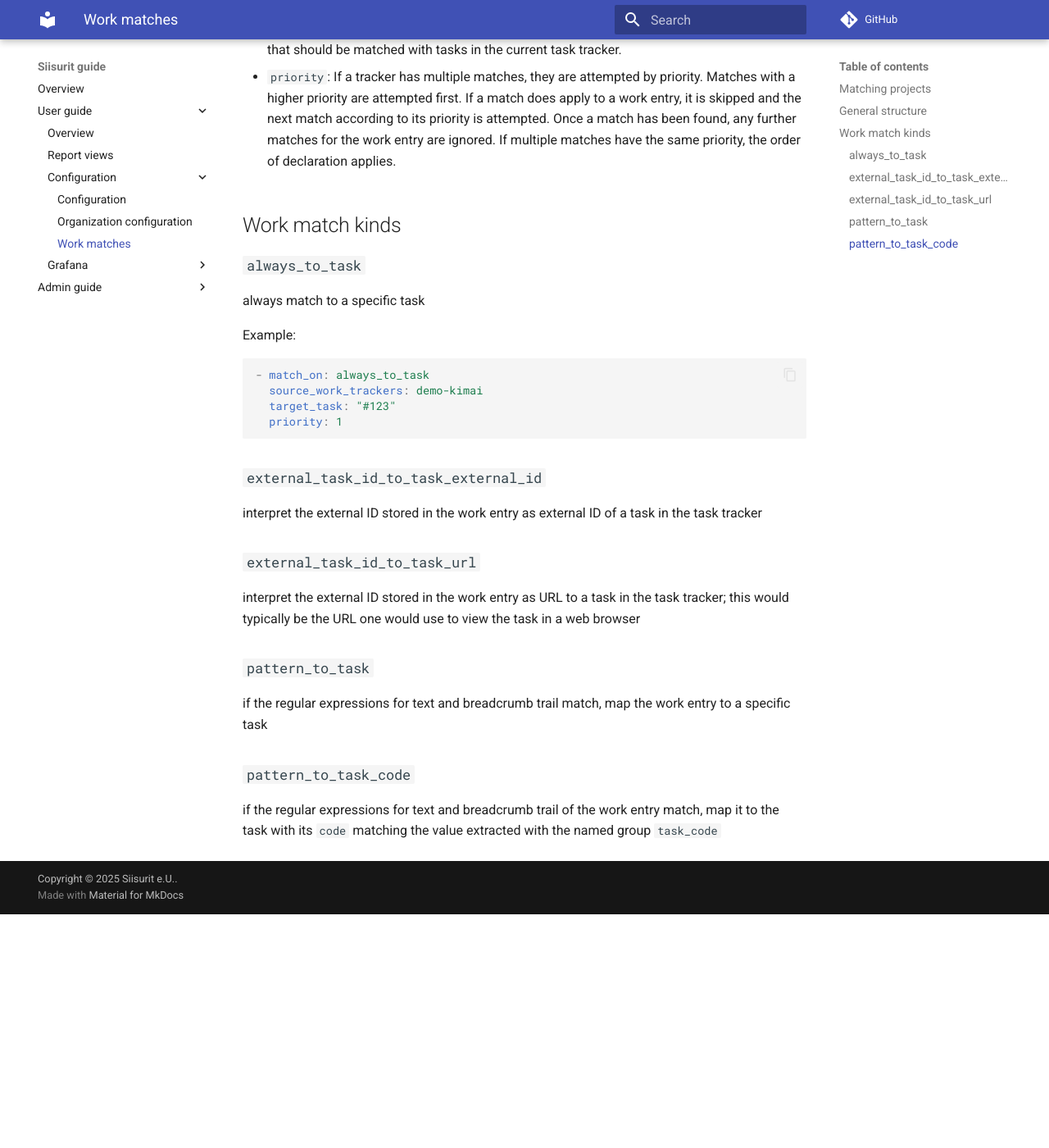
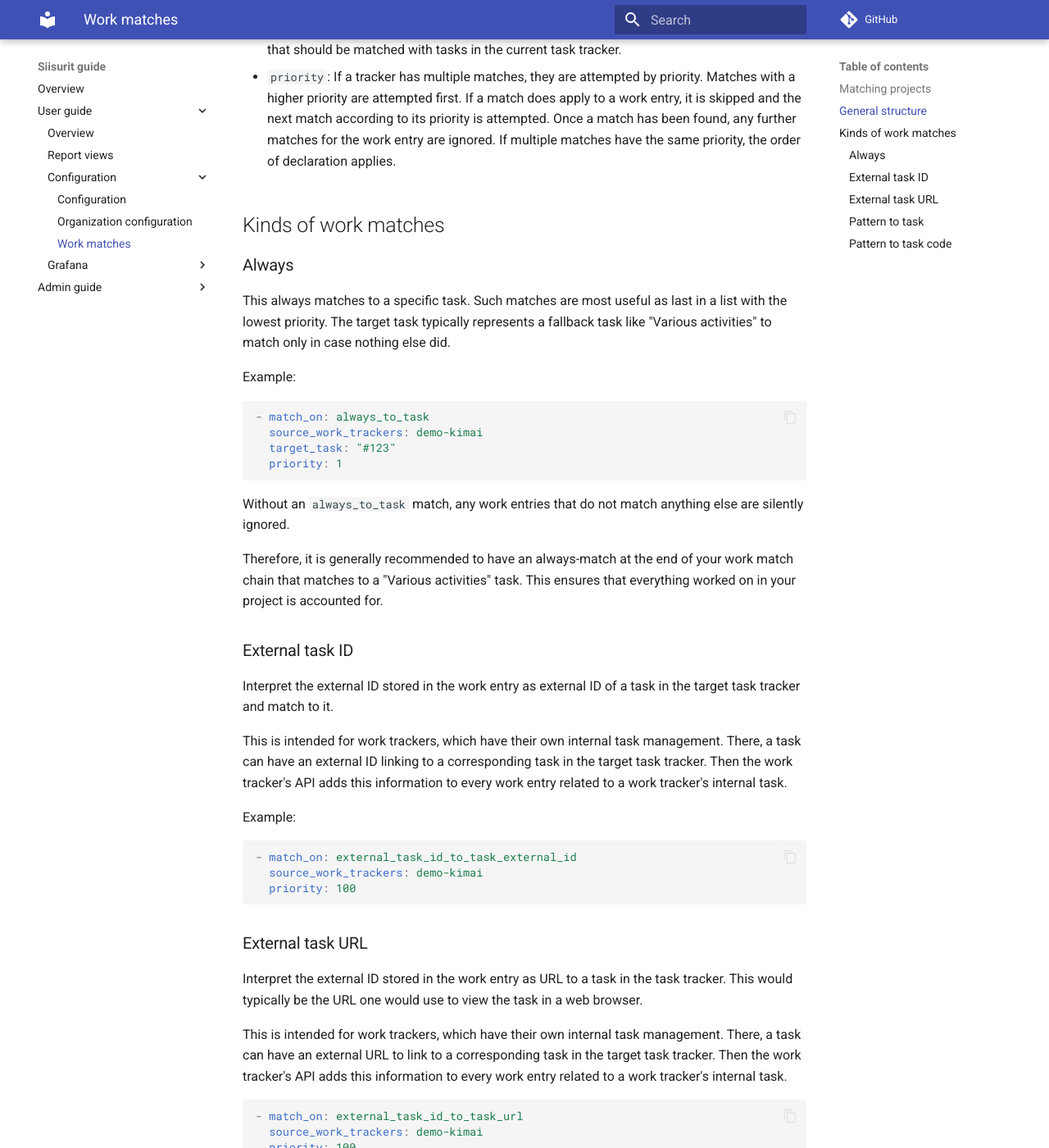
Before and after one commit to siisurit/siisurit_guide, an MkDocs documentation site: the page built from guide/user/configuration/work-matches.md, in a window 1280 px wide and 1400 px high, scrolled down 997 px. Shown: the whole window at 82% size. Built offline with MkDocs 1.6.1 and Material for MkDocs 9.7.7, drawn with Linux system fonts in a browser that asks for light colours; comment, search, counter and statistics services are not loaded; before the commit the page ends 2112 px from its top, so only the background shows below that; some of the changed text lies outside the part shown.

````diff
--- a/guide/user/configuration/work-matches.md
+++ b/guide/user/configuration/work-matches.md
@@ -22,16 +22,16 @@ They can have the following attributes:
 
   For details, see section "[Work match kinds](#work-match-kinds)".
 
-- `source_work_trackers`: A list of names of source work tracker containing the work entries that should be matched with tasks in the current task tracker.
+- `source_work_trackers`: A list of source work tracker names containing the work entries that should be matched with tasks in the current task tracker.
 
 - `priority`: If a tracker has multiple matches, they are attempted by priority. Matches with a higher priority are attempted first. If a match does apply to a work entry, it is skipped and the next match according to its priority is attempted. Once a match has been found, any further matches for the work entry are ignored.
   If multiple matches have the same priority, the order of declaration applies.
 
-## Work match kinds
+## Kinds of work matches
 
-### `always_to_task`
+### Always
 
-always match to a specific task
+This always matches to a specific task. Such matches are most useful as last in a list with the lowest priority. The target task typically represents a fallback task like "Various activities" to match only in case nothing else did.
 
 Example:
 
@@ -42,18 +42,94 @@ Example:
   priority: 1
 ```
 
-### `external_task_id_to_task_external_id`
+Without an `always_to_task` match, any work entries that do not match anything else are silently ignored.
 
-interpret the external ID stored in the work entry as external ID of a task in the task tracker
+Therefore, it is generally recommended to have an always-match at the end of your work match chain that matches to a "Various activities" task. This ensures that everything worked on in your project is accounted for.
 
-### `external_task_id_to_task_url`
+### External task ID
 
-interpret the external ID stored in the work entry as URL to a task in the task tracker; this would typically be the URL one would use to view the task in a web browser
+Interpret the external ID stored in the work entry as external ID of a task in the target task tracker and match to it.
 
-### `pattern_to_task`
+This is intended for work trackers, which have their own internal task management. There, a task can have an external ID linking to a corresponding task in the target task tracker. Then the work tracker's API adds this information to every work entry related to a work tracker's internal task.
 
-if the regular expressions for text and breadcrumb trail match, map the work entry to a specific task
+Example:
 
-### `pattern_to_task_code`
+```yaml
+- match_on: external_task_id_to_task_external_id
+  source_work_trackers: demo-kimai
+  priority: 100
+```
 
-if the regular expressions for text and breadcrumb trail of the work entry match, map it to the task with its `code` matching the value extracted with the named group `task_code`
+### External task URL
+
+Interpret the external ID stored in the work entry as URL to a task in the task tracker. This would typically be the URL one would use to view the task in a web browser.
+
+This is intended for work trackers, which have their own internal task management. There, a task can have an external URL to link to a corresponding task in the target task tracker. Then the work tracker's API adds this information to every work entry related to a work tracker's internal task.
+
+```yaml
+- match_on: external_task_id_to_task_url
+  source_work_trackers: demo-kimai
+  priority: 100
+```
+
+### Pattern to task
+
+If the regular expressions for text and breadcrumb trail match, map the work entry to a specific task.
+
+This is intended to match work entries with general texts like "project management" to a specific task dedicated to this.
+
+In combination with manually created tasks, this also allows bringing structure into otherwise completely unstructured work entries. Even if the project or organization does not use a task tracker at all.
+
+```yaml
+- match_on: pattern_to_task
+  source_work_trackers: demo-kimai
+  text_pattern: "(?i).*(daily|project management).*"
+  target_task: "#1"
+  priority: 2
+```
+
+### Pattern to task code
+
+If the regular expressions for text and breadcrumb trail of the work entry match, map it to the task with its `code` matching the value extracted with the named group `task_code`.
+
+The named group takes the form `(?P<task_code>...+)` with the `...` representing the pattern to match a task code. Patterns for common task trackers are:
+
+- GitHub: `#\\d`, meaning a hash (`#`) followed by digits, matching, for example #123.
+- GitLab: `[#!]\\d`, meaning a hash (`#`) for issues or an exclamation mark (`!`) followed by digits. This matches, for example, #123 or !321.
+- Jira or Youtrack: In general, `[A-Z][A-Z0-9]{2}-\\d`, or for a project with the shortname `ABC`, a more specific `ABC-\\d`. This matches the shortname, followed by a hyphen (`-`) and the task number. For example, ABC-123.
+
+Notice the double backslash (`\\`), which is necessary to YAML-escape the actually single backslash in the regular expression.
+
+This kind of pattern can be used either for the text or the breadcrumb_trail.
+
+Either the breadcrumb trail or text can be empty, which means that it always matches. But then the other part must have a named group for the task code.
+
+The description of a work entry can match the pattern but then refer to a task that does not exist (yet). For example, a member might intend to refer to the task #123, but mistypes it as #213 in a project with such far only 150 tasks. In this case, the work entry does not match at all.
+
+Example:
+
+```yaml
+- match_on: pattern_to_task_code
+  source_work_trackers: demo-kimai
+  priority: 100
+  text_pattern: "^(?P<task_code>#\\d+).*"
+```
+
+Alternatively, the breadcrumb trail can be used to match:
+
+```yaml
+- match_on: pattern_to_task_code
+  source_work_trackers: demo-kimai
+  priority: 100
+  breadcrumb_trail_pattern: "^(?P<task_code>#\\d+).*"
+```
+
+Both patterns can be set at the same time, but only one can have the named group for the task code:
+
+```yaml
+- match_on: pattern_to_task_code
+  source_work_trackers: demo-kimai
+  priority: 100
+  breadcrumb_trail_pattern: "^BestApp / Marketing.*"
+  text_pattern: "^(?P<task_code>#\\d+).*"
+```
````
